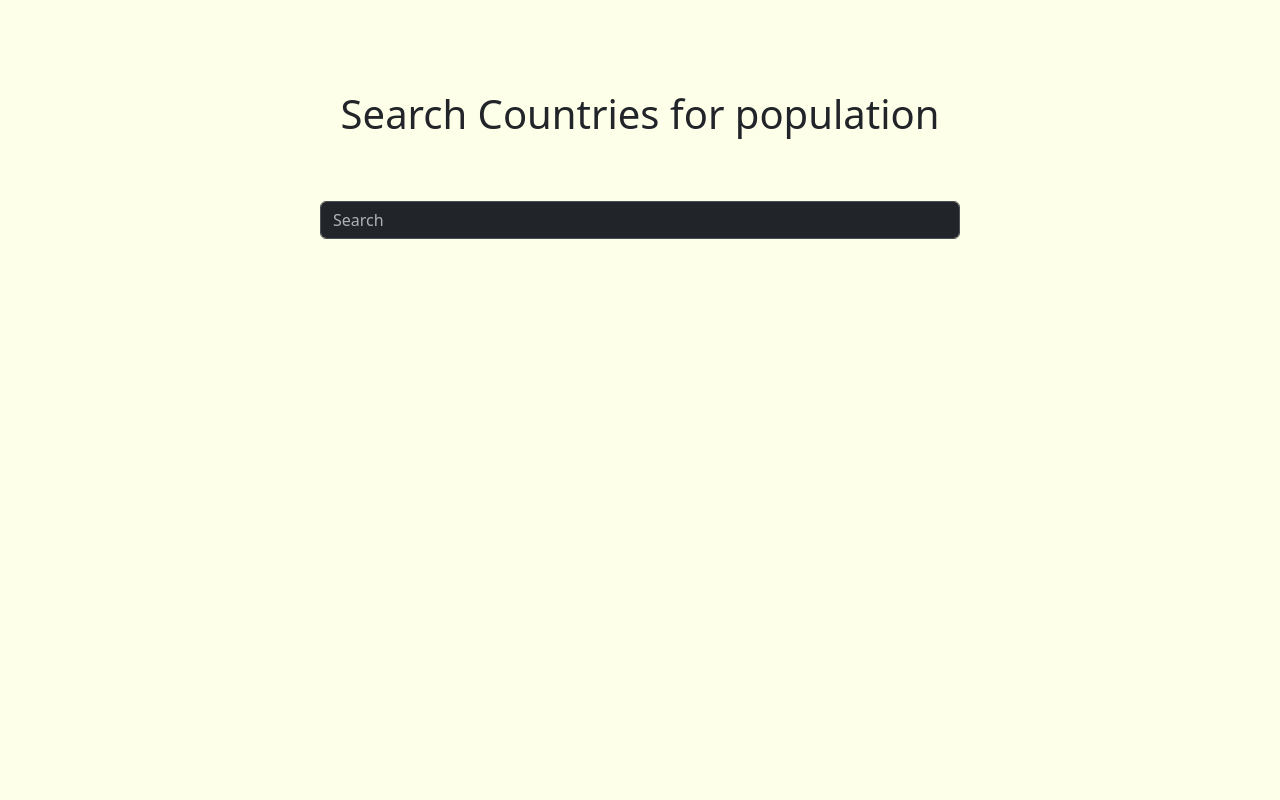
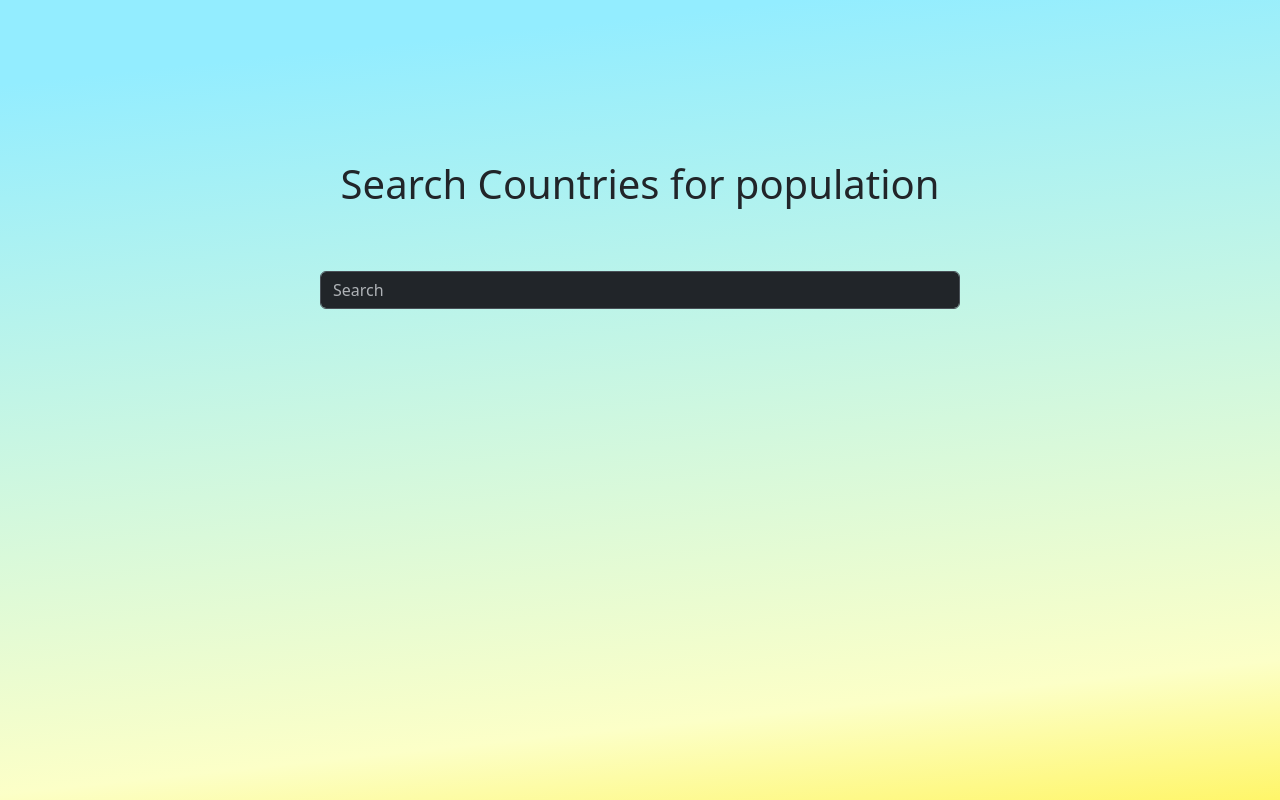
Before and after one commit to akhil95Y/coles-assignment, a React (Create React App) app: page / in a window 1280 px wide. Built offline with nearby package versions, Linux system fonts and the light colour scheme.

Commit message:
Added Ui/UX improvements

```diff
--- a/src/App.css
+++ b/src/App.css
@@ -3,6 +3,13 @@ body,
 #app,
 #root,
 #app > div {
+  background: rgb(255, 246, 105);
+  background: linear-gradient(
+    354deg,
+    rgba(255, 246, 105, 1) 0%,
+    rgba(251, 255, 185, 0.7008053221288515) 15%,
+    rgba(147, 237, 255, 1) 91%
+  );
   height: 100%;
   background-color: rgb(254, 255, 233);
 }
@@ -22,7 +29,7 @@ body,
 }
 
 .title {
-  margin-top: 7%;
+  margin-top: 20vh;
 }
 
 .searchBar {
@@ -36,12 +43,16 @@ body,
 .dropdown-menu {
   overflow: hidden;
   overflow-y: auto;
-  max-height: calc(100vh - 250px);
+  max-height: calc(80% + 40vh);
   cursor: pointer;
 }
+.dropdown-menu-dark {
+  --bs-dropdown-link-active-bg: #008299 !important;
+}
 
-.countryName {
+.smallTitle {
   font-size: 4vw;
+  text-align: center;
 }
 
 .population {
--- a/src/App.tsx
+++ b/src/App.tsx
@@ -8,7 +8,7 @@ function App() {
       data-bs-theme="dark"
     >
       <div className="title h-10 w-100 col-12 d-flex justify-content-center">
-        <h1 className="h1">Search Countries for population</h1>
+        <h1 className="h1 smallTitle">Search Countries for population</h1>
       </div>
 
       <div className="w-50 col-6 pt-1 h-100 d-flex flex-grow-1 justify-content-center">
--- a/src/components/CountryContainer.tsx
+++ b/src/components/CountryContainer.tsx
@@ -7,7 +7,7 @@ const CountryContainer = ({
 }) => {
   return (
     <div className="w-100 mt-5 d-flex flex-column align-items-center justify-content-center">
-      <h1 className="countryName">{value?.country}</h1>
+      <h1 className="smallTitle">{value?.country}</h1>
       <p className="population fw-bolder">{value?.population}</p>
     </div>
   );
```
